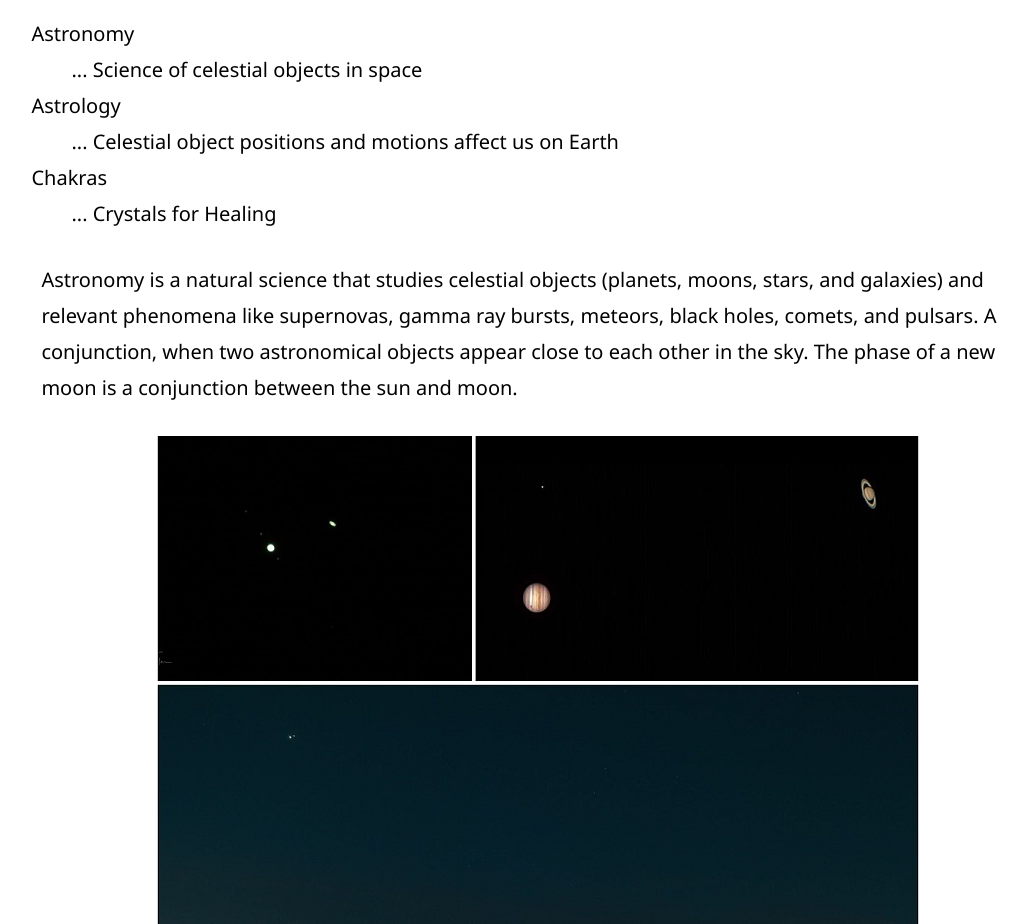
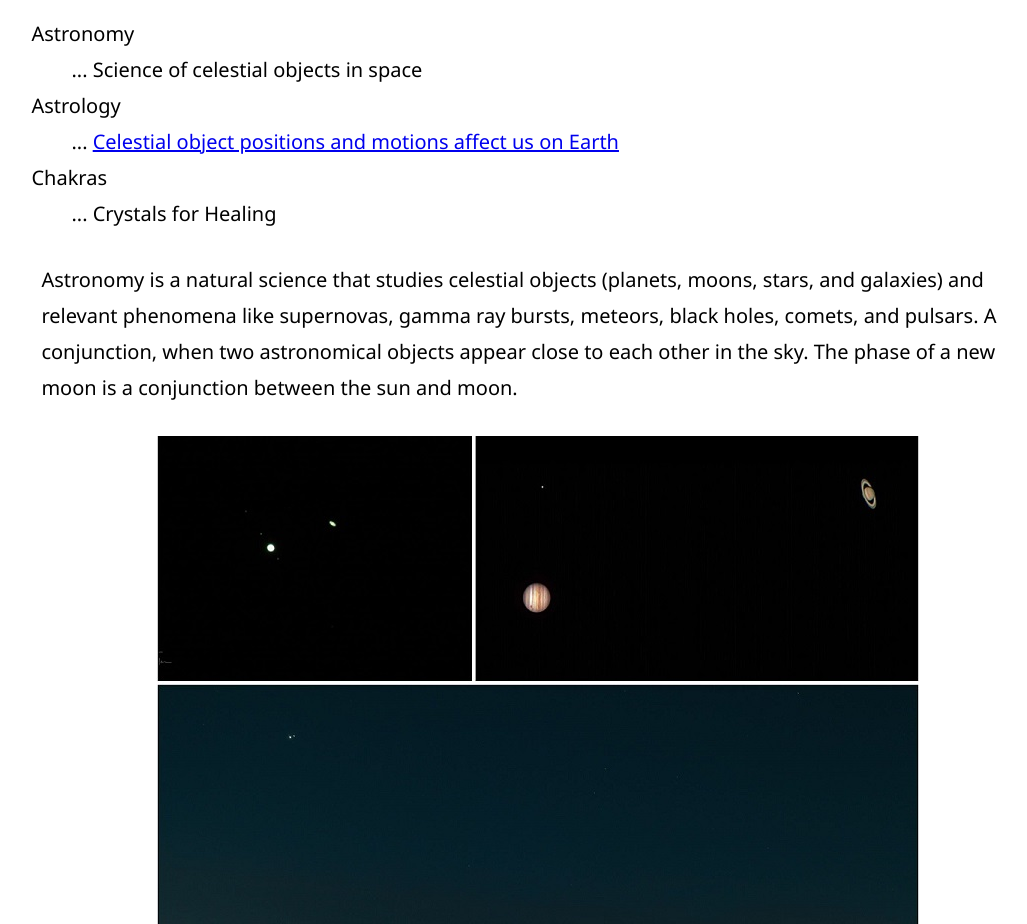
Before and after one commit to KC-LCW-Jan-23-Classroom/js-assignment-4-html-me-something-ACoderBee, a website: page index.html in a window 1280 px wide. Shown: the part 980-1904 px from the top of the page, without its empty margins (103-1130 px from the left). Drawn offline with Linux system fonts and the light colour scheme.

Commit message:
correct link remove remark

```diff
--- a/index.html
+++ b/index.html
@@ -29,7 +29,6 @@
         <ul>
           <li><a href="#">Home</a></li>
           <li><a href="#aquarius">Aquarius</a></li>
-   <!--   <li><a href="#great">Great</a></li>-->
           <li><a href="#chakras">Chakras</a></li>
           <li><a href="#pseudo">Pseudo</a></li>
           <li><a href="#lyrics">Lyrics</a></li>
@@ -49,7 +48,7 @@
          <dt>Astronomy</dt>
          <dd>...  Science of celestial objects in space</dd>
          <dt>Astrology </dt>
-         <dd><a href: "https://earthsky.org/constellations/taurus-heres-your-constellation/" target="_blank">...  Celestial object positions and motions affect us on Earth </a></dd>
+         <dd>...  <a href= "https://earthsky.org/constellations/taurus-heres-your-constellation/" target="_blank">Celestial object positions and motions affect us on Earth </a></dd>
          <dt>Chakras</dt>
          <dd>...  Crystals for Healing</dd>
       </dl>
```
